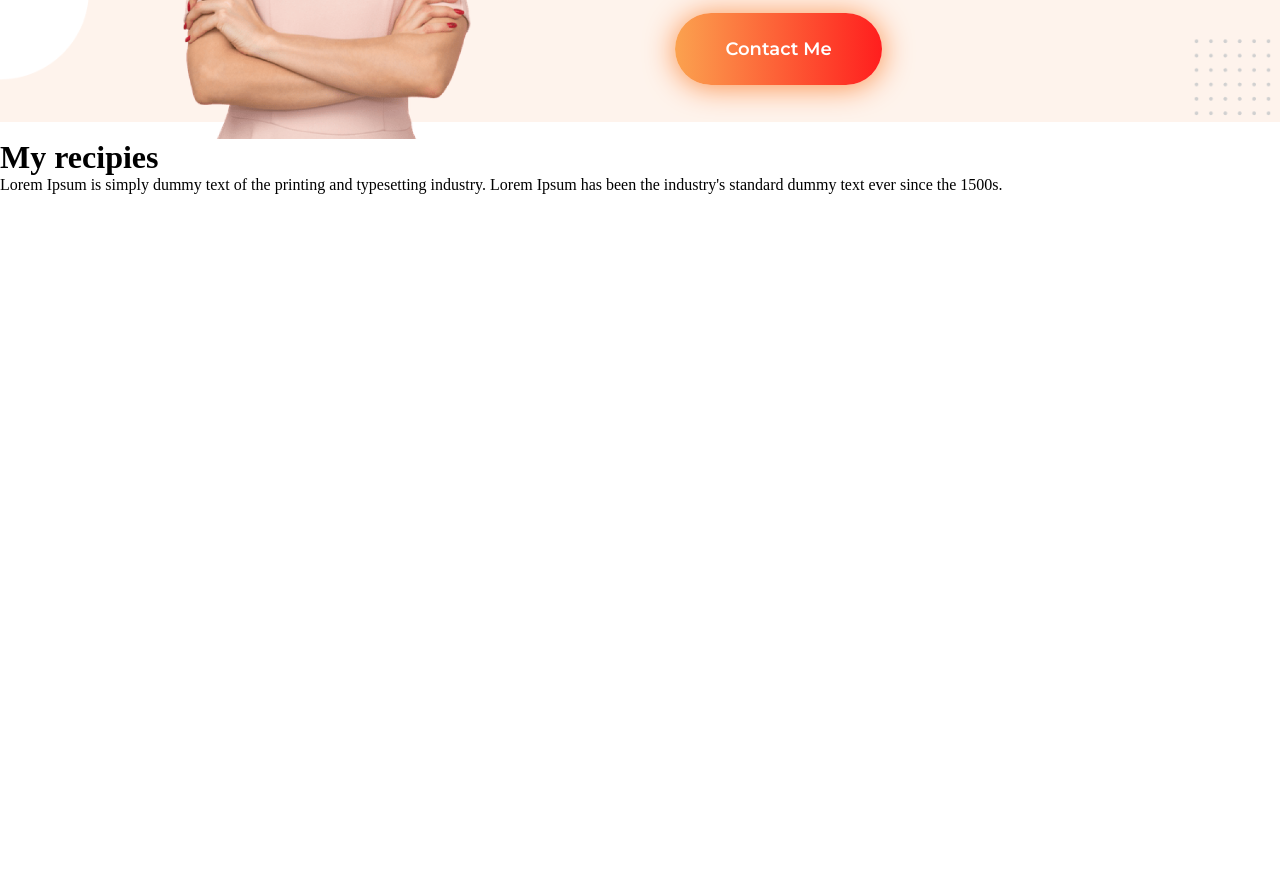
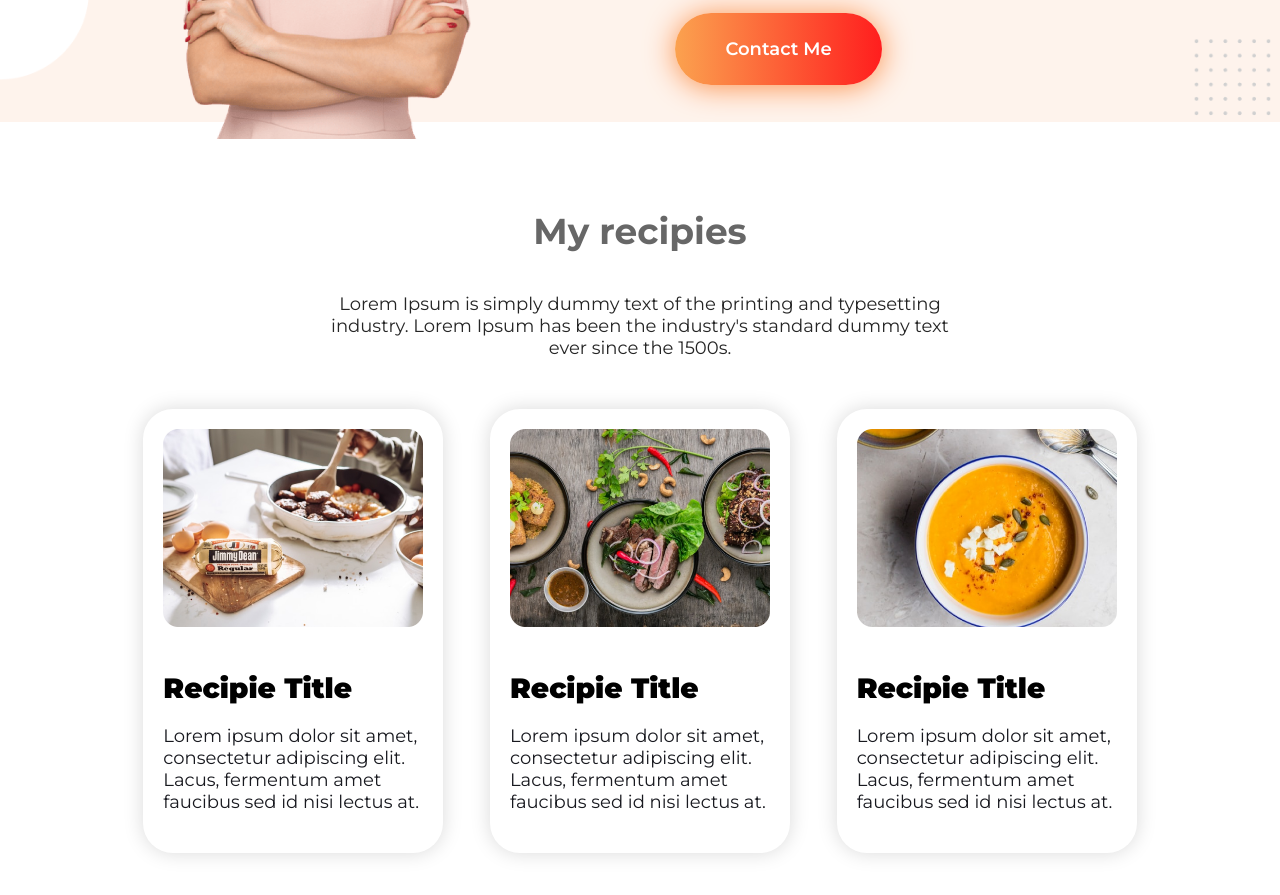
Before and after one commit to CoderDotJs/food-nerds, a plain HTML site: page index.html in a window 1280 px wide. Shown: the part 1140-2035 px from the top of the page. Before the commit the page ends 1522 px from the top, so only its background shows below. Drawn offline with Linux system fonts and the light colour scheme.

Commit message:
First 3 section Completed

```diff
--- a/index.html
+++ b/index.html
@@ -48,23 +48,23 @@
             -->
 
     <div class="recipe-section">
-        <h1>My recipies</h1>
-        <p>Lorem Ipsum is simply dummy text of the printing and typesetting industry. Lorem Ipsum has been the industry's standard dummy text ever since the 1500s.</p>
-        <div class="container">
+        <h1 class="header-font">My recipies</h1>
+        <p class="header-font context">Lorem Ipsum is simply dummy text of the printing and typesetting industry. Lorem Ipsum has been the industry's standard dummy text ever since the 1500s.</p>
+        <div class="container card-container">
             <div class="col card">
-                <img src="" alt="">
-                <h2></h2>
-                <p></p>
+                <img src="images/food/Project Cover.jpg" alt="" class="card-img">
+                <h2 class="header-font">Recipie Title</h2>
+                <p class="header-font">Lorem ipsum dolor sit amet, consectetur adipiscing elit. Lacus, fermentum amet faucibus sed id nisi lectus at.</p>
             </div>
             <div class="col card">
-                <img src="" alt="">
-                <h2></h2>
-                <p></p>
+                <img src="images/food/Project Cover1.jpg" alt="" class="card-img">
+                <h2 class="header-font">Recipie Title</h2>
+                <p class="header-font">Lorem ipsum dolor sit amet, consectetur adipiscing elit. Lacus, fermentum amet faucibus sed id nisi lectus at.</p>
             </div>
             <div class="col card">
-                <img src="" alt="">
-                <h2></h2>
-                <p></p>
+                <img src="images/food/Project Cover.png" alt=""class="card-img">
+                <h2 class="header-font">Recipie Title</h2>
+                <p class="header-font">Lorem ipsum dolor sit amet, consectetur adipiscing elit. Lacus, fermentum amet faucibus sed id nisi lectus at.</p>
             </div>
         </div>
     </div>
--- a/style.css
+++ b/style.css
@@ -102,3 +102,48 @@
 
 
         /* My Recipe section */
+.recipe-section{
+    padding: 70px;
+}
+.recipe-section h1{
+    color: #676767;
+    font-size: 36px;
+    font-weight: bold;
+    text-align: center;
+    padding-bottom: 40px;
+}
+.context{
+    color: #252525;
+    font-size: 18px !important;
+    font-weight: 400;
+    text-align: center;
+    padding: 0 250px;
+}
+.card-img{
+    width: 100%;
+    height: auto;
+}
+.card-container{
+    justify-content: space-around;
+    padding-left: 50px;
+    padding-right: 50px;
+}
+.card{
+    width: 25%;
+    padding: 20px;
+    box-shadow: 0 0 20px rgba(0, 0, 0, 0.15);
+    border-radius: 30px;
+}
+.card h2{
+    font-size: 28px;
+    font-weight: 900;
+    padding-top: 40px;
+}
+.card p{
+    color: #18191F;
+    font-size: 18px !important;
+    font-weight: 400;
+    padding-top: 20px;
+    padding-bottom: 20px;
+    margin: 0 !important;
+}
```
